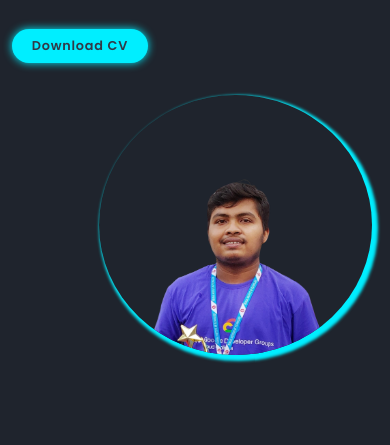
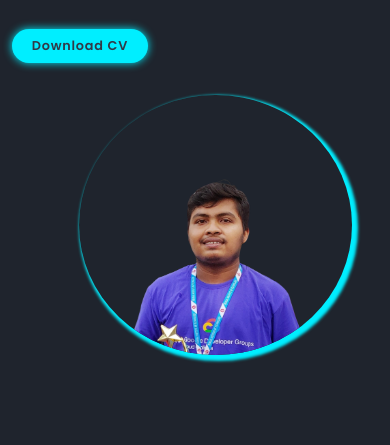
Before and after one commit to Arnabroychowdhury2002/portfolio, a website: page public/index.html in a window 390 px wide. Shown: the part 399-844 px from the top of the page. Drawn offline with Linux system fonts and the light colour scheme.

Commit message:
Update style.css

```diff
--- a/public/style.css
+++ b/public/style.css
@@ -443,6 +443,9 @@ section{
 	.home-content h1{
 		font-size: 5rem;
 	}
+	.home-img{
+		padding-left: 40px;
+	}
 	.home-img img{
 		width: 70vw;
 		margin-top: 4rem;
```
